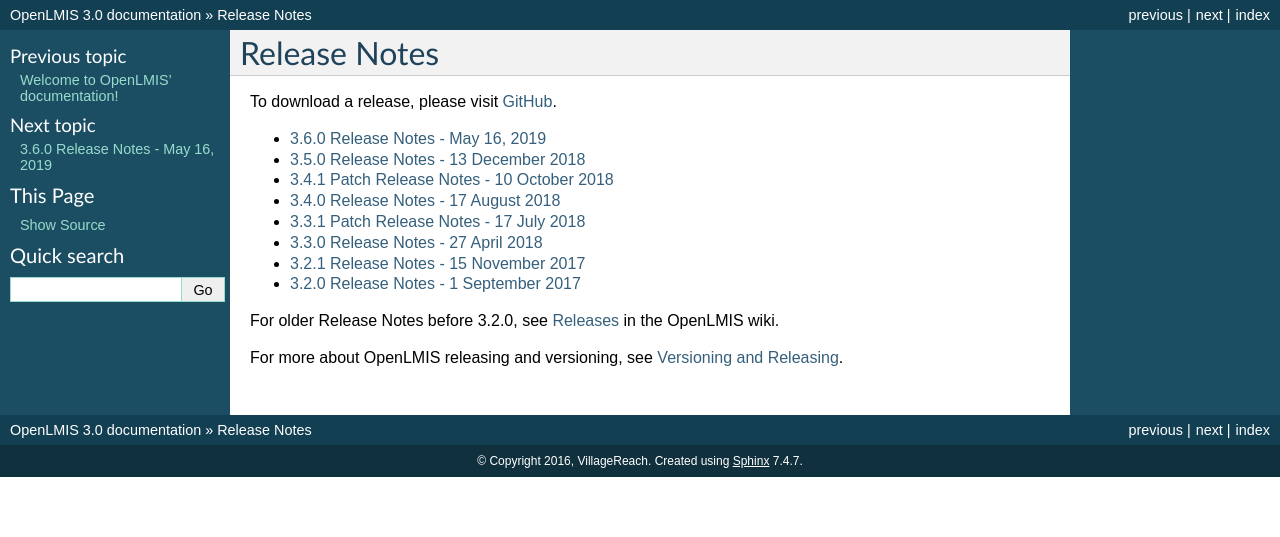
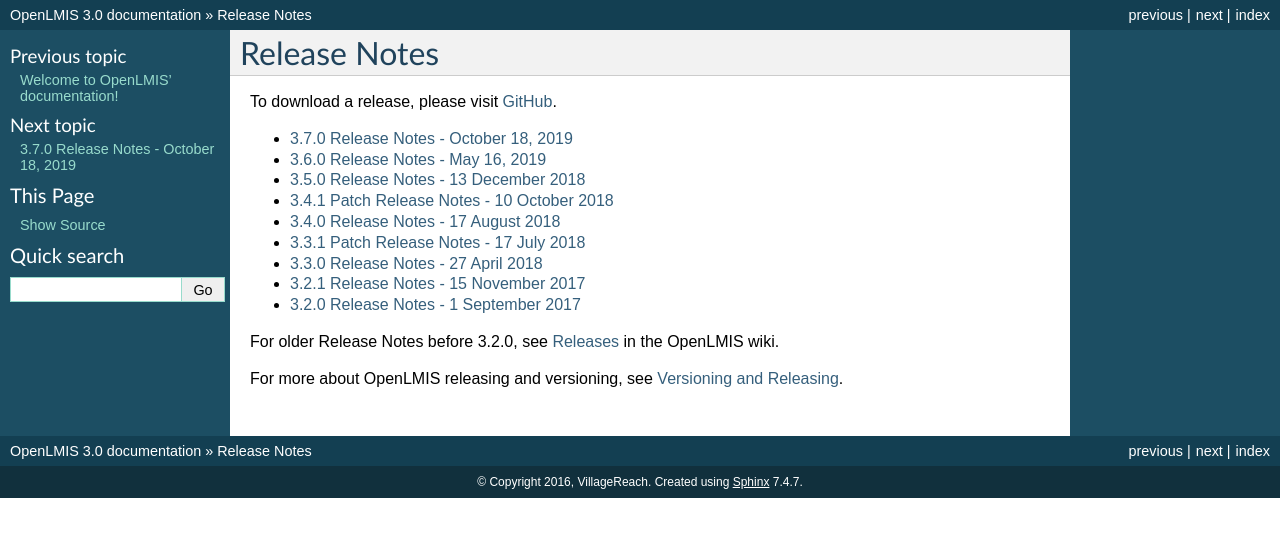
Before and after one commit to OpenLMIS/openlmis-ref-distro, a Sphinx documentation site: the page built from docs/source/releases/index.rst, in a window 1280 px wide. Shown: the top 537 px of the page. Built offline with Sphinx 7.4.7, drawn with Linux system fonts in a browser that asks for light colours; pages that are not in the unit, such as notebooks, are missing from menus.

Commit message:
Added link to 3.7 release notes.

```diff
--- a/docs/source/releases/index.rst
+++ b/docs/source/releases/index.rst
@@ -7,6 +7,7 @@
 .. toctree::
    :maxdepth: 1
 
+   openlmis-ref-distro-v3.7.0
    openlmis-ref-distro-v3.6.0
    openlmis-ref-distro-v3.5.0
    openlmis-ref-distro-v3.4.1
```
